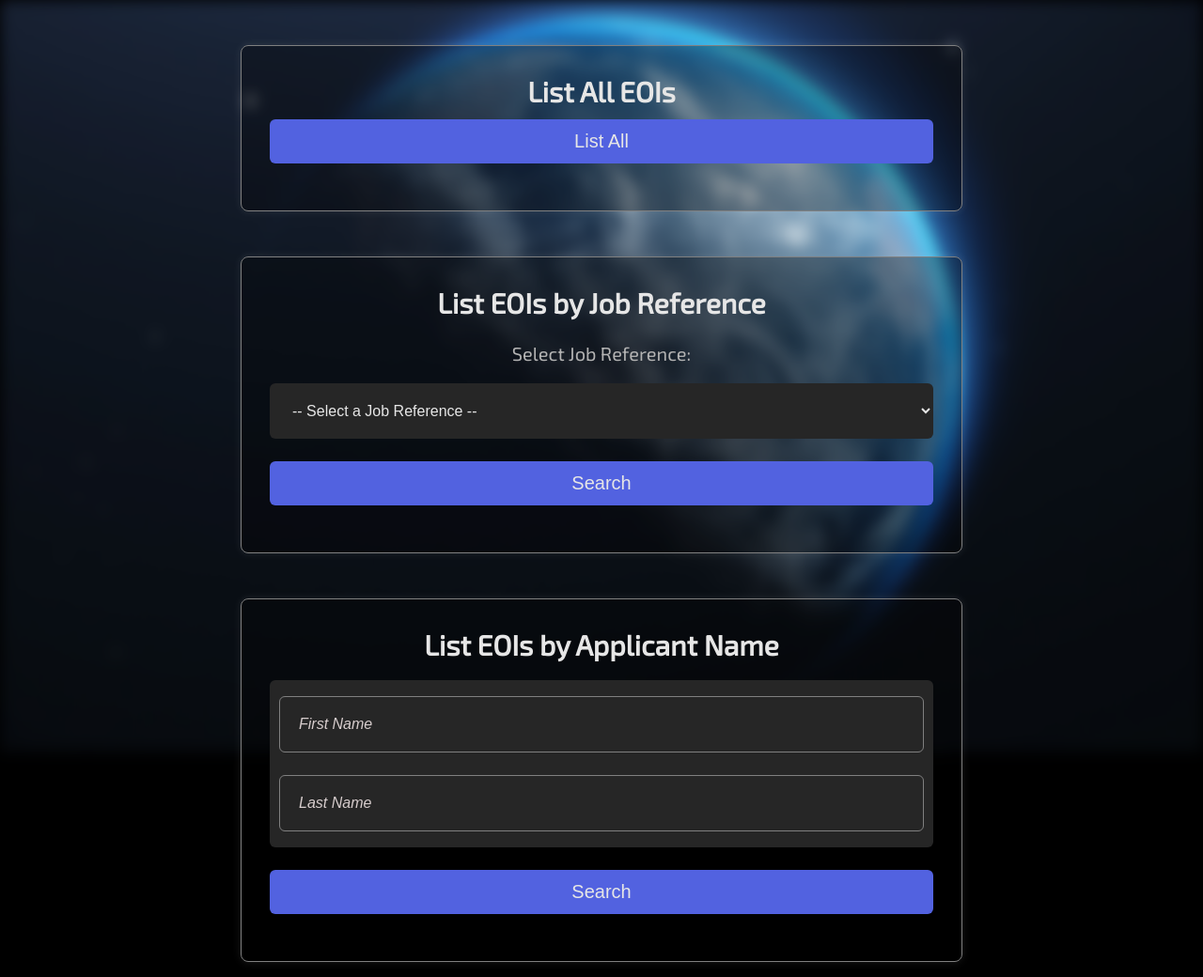
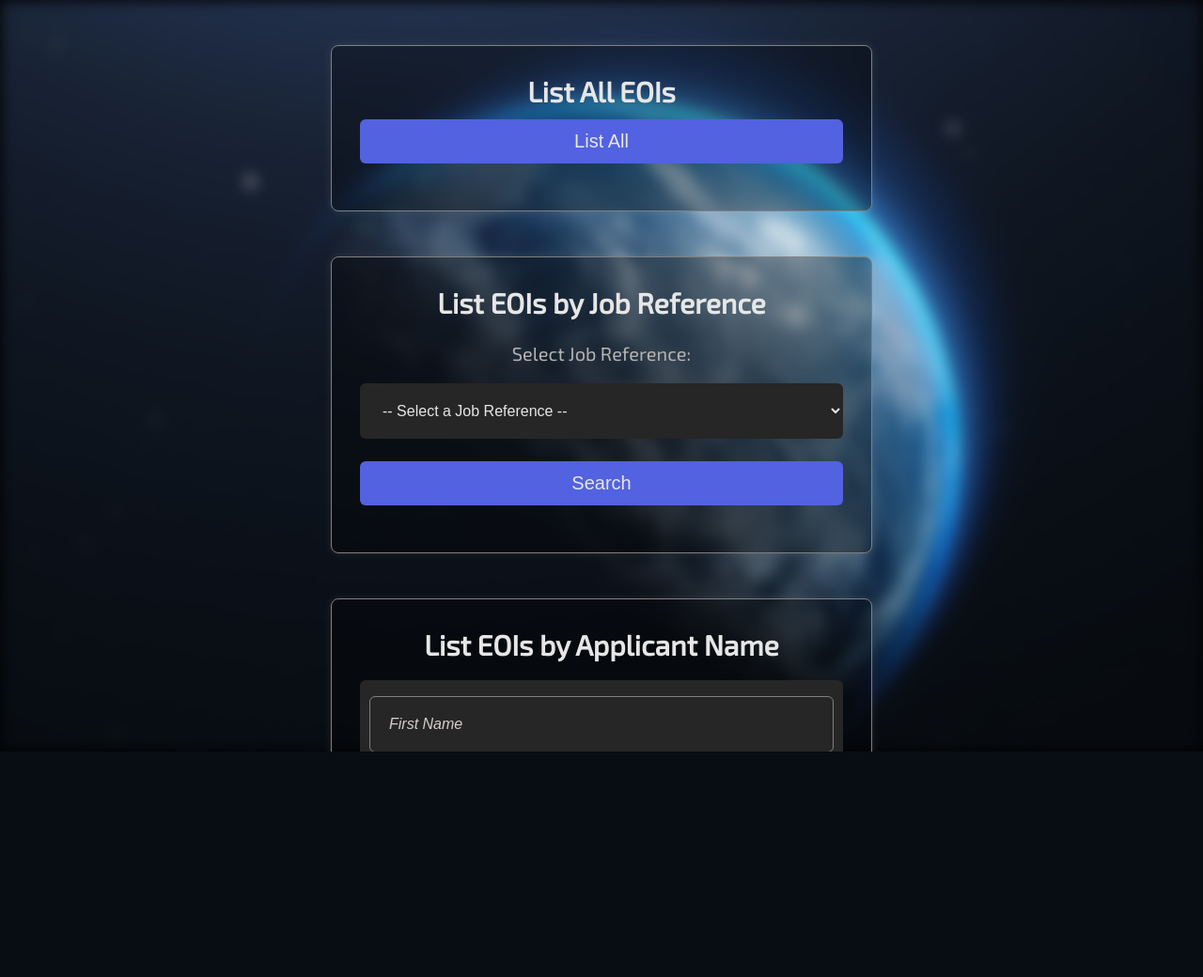
Before and after one commit to bibibilatoi/project2, a PHP site: page /manage.php in a window 1280 px wide. Shown: the top 1040 px of the page at 94% size. After the commit the page ends 800 px from the top, so only its background shows below. Run offline with PHP 8.4, Linux system fonts and the light colour scheme; the visitor is signed in with stand-in values (Sample User, id 1); data comes from the database, SQL or seed files in the repository.

Commit message:
complete

```diff
--- a/styles/manage_styles.css
+++ b/styles/manage_styles.css
@@ -1,21 +1,22 @@
 .background{
-    position: absolute;
+    position: fixed;
     width: 100%;
     height: 100vh;
     background: var(--space-img) no-repeat;
     background-size: cover;
-    background-position: center;
+    display: flex;
+    align-items: center;
+    justify-content: center;
     filter: blur(8px); /* adjust blur strength */
-    z-index: -999; /* keep behind content */
+    z-index: -1; /* keep behind content */
 }
 .container{
-    position:absolute;
-    width: 100%;
-    left: 50%;
-    transform: translate(-50%);
+    position: absolute;
+    text-align: center;
+    left: 12.5%;
+    width: 75%;
     height: 550px;
-    text-align: center;
-    border-radius: 10px;
+    animation: pageSlideIn 1.5s ease-out;
 }
 
 
```
